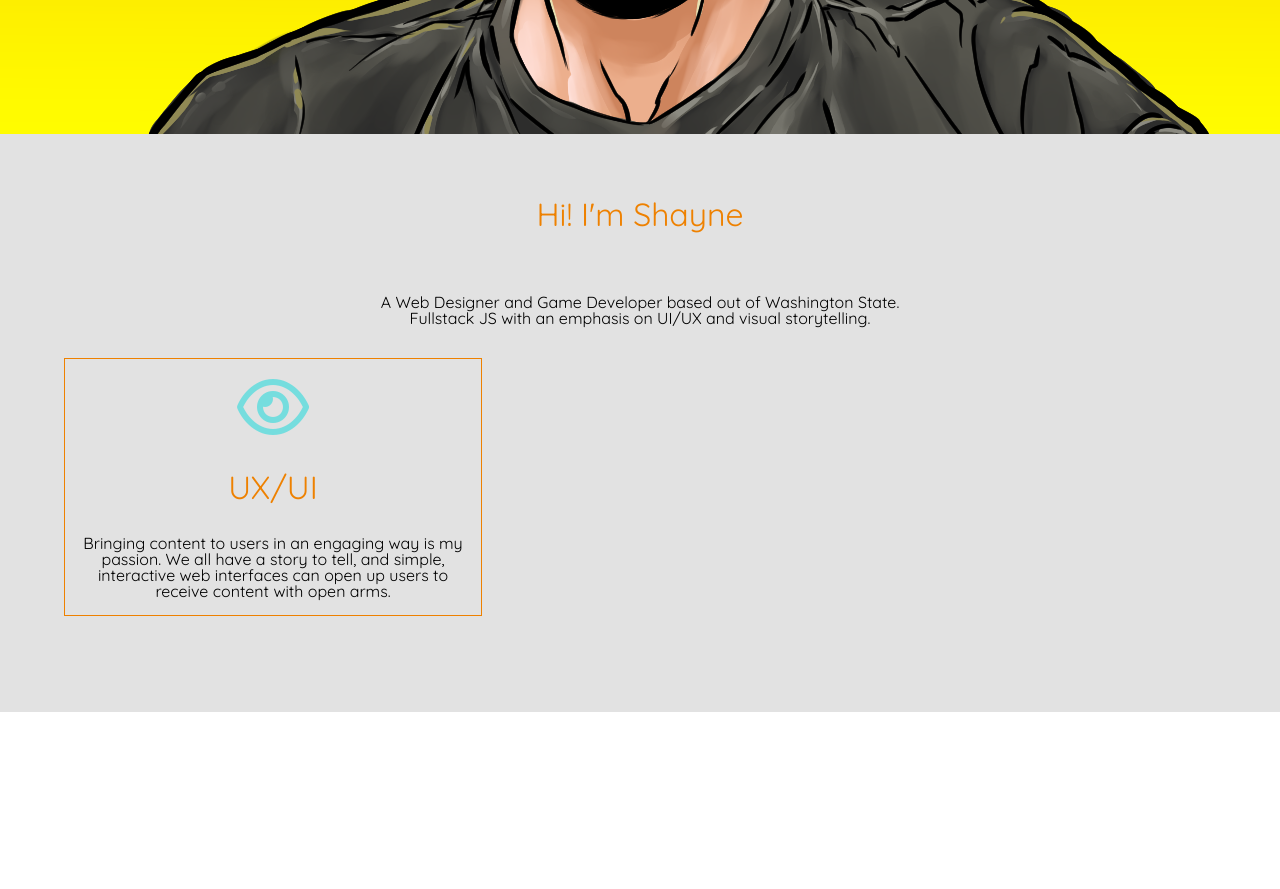
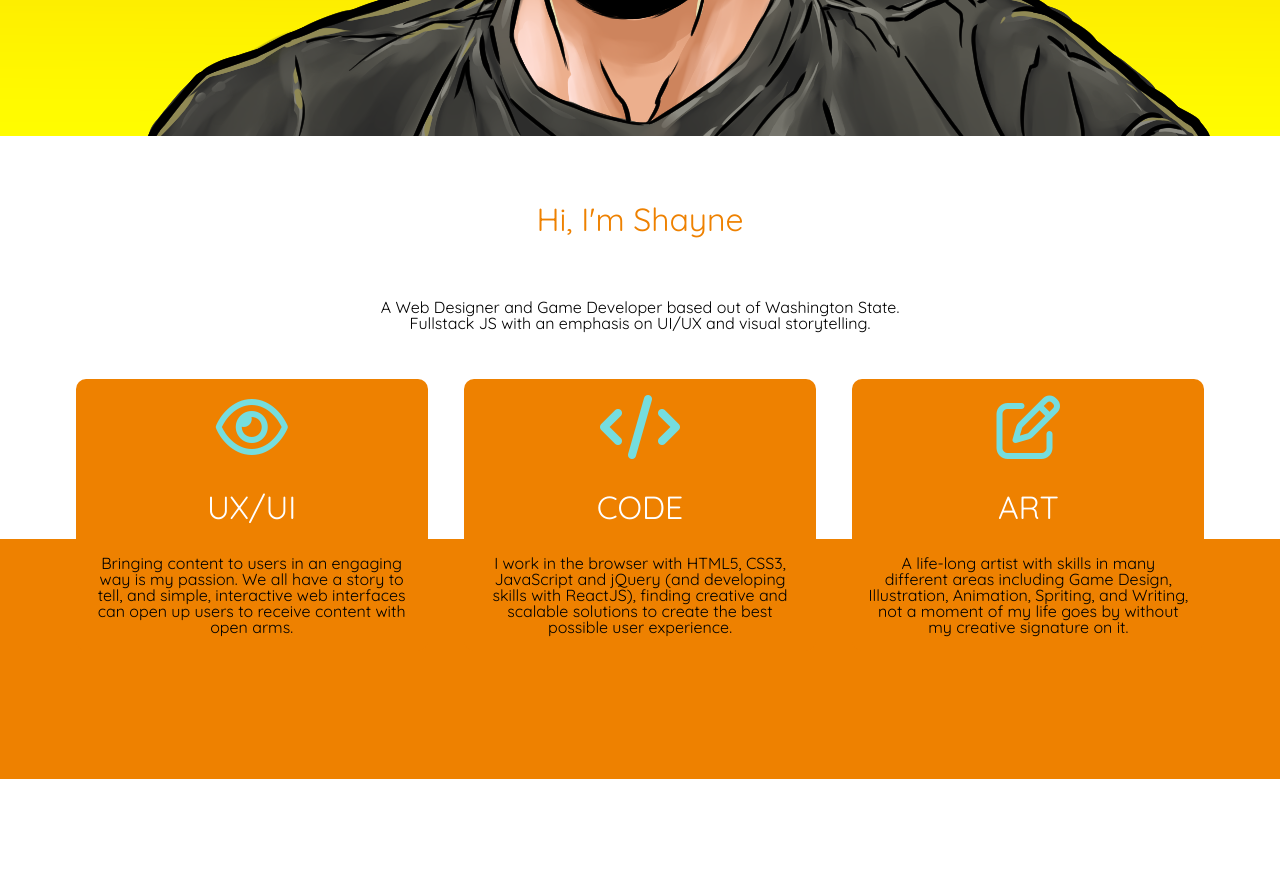
Before and after one commit to shaynereedsmith/myPortfolio, a website: page index.html in a window 1280 px wide. Shown: the part 640-1529 px from the top of the page. Before the commit the page ends 1357 px from the top, so only its background shows below. Drawn offline with nearby package versions, Linux system fonts and the light colour scheme; a web font is replaced by a local one.

Commit message:
Styling the about section.

```diff
--- a/index.html
+++ b/index.html
@@ -15,6 +15,7 @@
     <link rel="stylesheet" href="style/nav.css" type="text/css"/>
     <link rel="stylesheet" href="style/base.css" type="text/css"/>
     <link rel="stylesheet" href="style/about.css" type="text/css"/>
+    <link rel="stylesheet" href="style/hero.css" type="text/css"/>
 
     <!-- FONTS -->
     <link href="https://fonts.googleapis.com/css?family=Righteous|Rye" rel="stylesheet">
@@ -73,19 +74,36 @@
       </div>
 
       <div id="aboutMeContainer">
+
         <section class="aboutMe">
-          <h1>Hi! I'm Shayne</h1>
+          <h1>Hi, I'm Shayne</h1>
           <p>A Web Designer and Game Developer based out of Washington State.</p>
           <p>Fullstack JS with an emphasis on UI/UX and visual storytelling.</p>
           <section id="skills-triptach">
-            <section id="uxui">
+
+            <section class="" id="uxui">
               <i class="eye fa fa-eye fa-4x" aria-hidden="true"></i>
               <h2>UX/UI</h2>
               <p>Bringing content to users in an engaging way is my passion. We all have a story to tell, and simple, interactive web interfaces can open up users to receive content with open arms.</p>
             </section>
+
+            <section class="" id="code">
+              <i class="eye fa fa-code fa-4x" aria-hidden="true"></i>
+              <h2>CODE</h2>
+              <p>I work in the browser with HTML5, CSS3, JavaScript and jQuery (and developing skills with ReactJS), finding creative and scalable solutions to create the best possible user experience.</p>
+            </section>
+
+            <section class="" id="design">
+              <i class="eye fa fa-pencil-square-o fa-4x" aria-hidden="true"></i>
+              <h2>ART</h2>
+              <p>A life-long artist with skills in many different areas including Game Design, Illustration, Animation, Spriting, and Writing, not a moment of my life goes by without my creative signature on it.</p>
+            </section>
+
           </section>
         </section>
+        <section class="subAbout"></section>
       </div>
+
 
       <div class="aboutMeTitleContainer">
         <div class="aboutMeTitle">
--- a/script/parallax.js
+++ b/script/parallax.js
@@ -3,5 +3,5 @@
 $(window).scroll(function() {
   var scrollTop = $(this).scrollTop();
   $('.aboutMeTitle')
-  .css('top', -(scrollTop * 0.5) + 'px')
+  .css('top', -(scrollTop * 1) + 'px')
 });
--- a/style/about.css
+++ b/style/about.css
@@ -1,12 +1,10 @@
 #aboutMeContainer {
-  position: relative;
   top: -30%;
-  z-index: 5;
-  padding: 4em;
-  background-color: #e2e2e2;
   top: -5px;
   text-align: center;
 }
+
+
 
 .aboutMe {
   position: relative;
@@ -17,28 +15,74 @@
 .aboutMe h1 {
   color: #ee8100;
   font-size: 2em;
-  padding-bottom: 2em;
+  padding: 2em 0em;
 }
+
+
 
 #skills-triptach {
   padding: 2em 0em;
 }
 
 #uxui {
-  width: calc(100% / 3);
-  border: 1px solid #ee8100;
+  height: 100%;
+  margin: 1em;
+  border-radius: 10px;
+  display: inline-block;
+  width: calc(100% / 4);
+  background-color: #ee8100;
   padding: 1em;
+  z-index: 1;
+  position: relative;
 }
 
 #uxui h2 {
   padding: 1em;
   font-size: 2em;
-  color: #ee8100;
+  color: white;
+}
+
+#code {
+  height: 100%;
+  margin: 1em;
+  border-radius: 10px;
+  display: inline-block;
+  width: calc(100% / 4);
+  background-color: #ee8100;
+  padding: 1em;
+  z-index: 1;
+  position: relative;
+}
+
+#code h2 {
+  padding: 1em;
+  font-size: 2em;
+  color: white;
+}
+
+#design {
+  height: 100%;
+  margin: 1em;
+  border-radius: 10px;
+  display: inline-block;
+  width: calc(100% / 4);
+  background-color: #ee8100;
+  padding: 1em;
+  z-index: 1;
+  position: relative;
+}
+
+#design h2 {
+  padding: 1em;
+  font-size: 2em;
+  color: white;
 }
 
 .eye {
   color: #75ddde;
 }
+
+/*ABOUT ME FLOATER*/
 
 .aboutMeTitleContainer {
   position: relative;
@@ -56,6 +100,17 @@
   top: -3em;
   color: #ff6601;
   font-size: 1.5em;
+}
+
+
+
+.subAbout {
+  position: relative;
+  bottom: 10em;
+  height: 10em;
+  width: 100%;
+  background-color: #ee8100;
+  padding-bottom: 5em;
 }
 
 /*.grayBackground {
```
Also changed, not shown: style/hero.css (added, +4 -0 lines).
